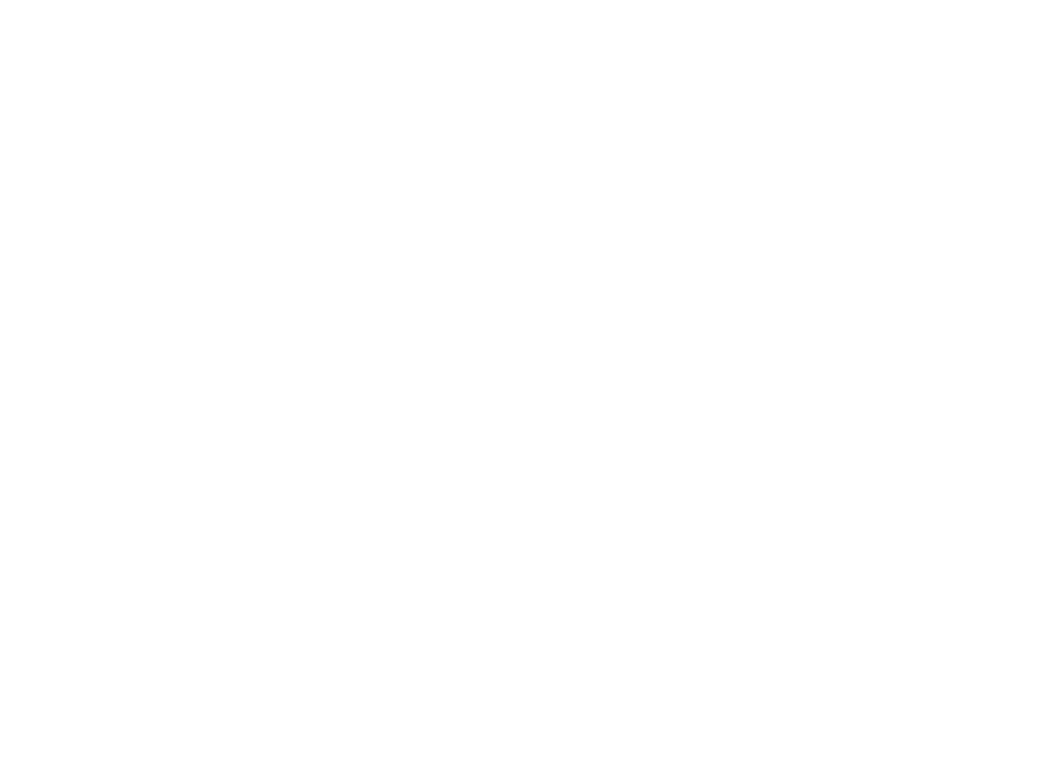
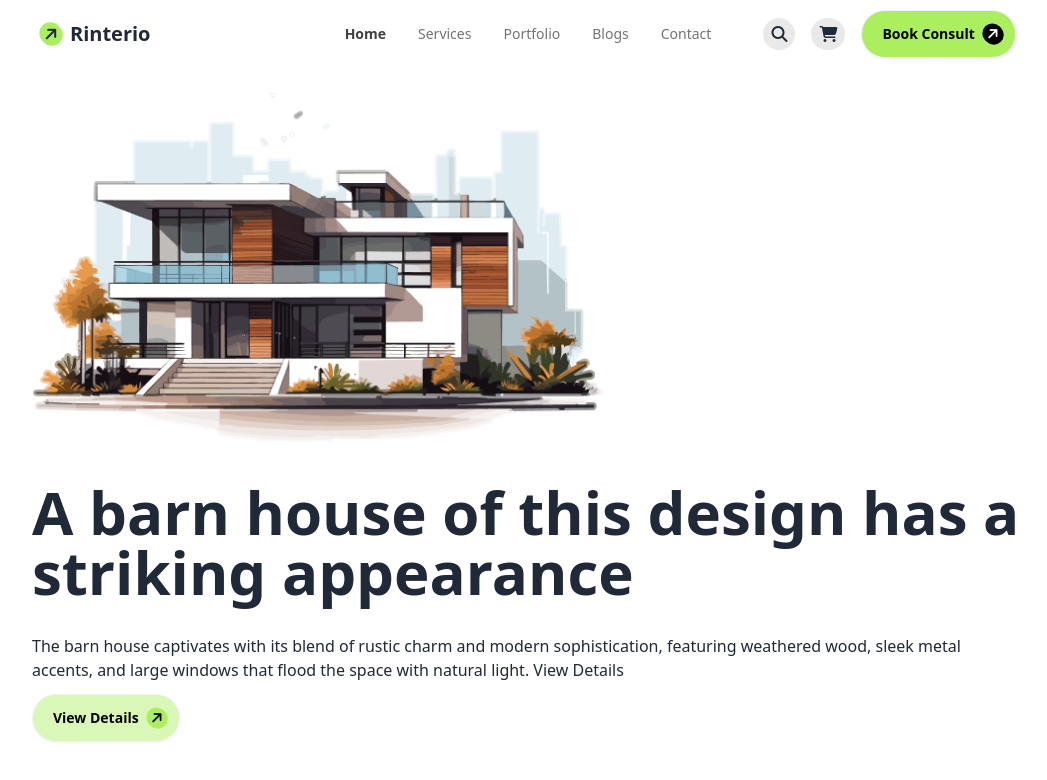
Before and after one commit to MHFAHAT/assainment-3, a plain HTML site: page index.html in a window 1280 px wide. Shown: the whole page, without its empty margins (112-1159 px from the left). Drawn offline with nearby package versions, Linux system fonts and the light colour scheme.

Commit message:
header section & 1part incomplete

```diff
--- a/index.html
+++ b/index.html
@@ -16,16 +16,62 @@
             extend: {
               colors: {
                 clifford: '#da373d',
+                buy: '#ABEF5F',
+                Gray: '#737373;',
+                White: '#E9E9E9;',
               }
             }
           }
         }
       </script>
+      <!-- font awsome -->
+      <script src="https://kit.fontawesome.com/7d9fe45805.js" crossorigin="anonymous"></script>
 </head>
-<body>
+<body class="">
     <!-- header start -->
-    <header>
+    <header class=" px-5 lg:px-36">
+      <!-- navbar -->
+        <nav class="container mx-auto ">
 
+            <div class="navbar  bg-base-100  ">
+                <div class="navbar-start gap-2">
+                    <i class="fa-solid fa-arrow-right text-red bg-buy p-1 rounded-full -rotate-45 "></i>
+                  <a class=" font-bold text-xl">  Rinterio</a>
+                </div>
+                <div class="navbar-center hidden lg:flex">
+                  <ul class="menu menu-horizontal px-1">
+                     <li ><a class="text-black opacity-75 font-bold">Home</a></li>
+                      <li><a class="text-Gray" >Services</a></li>
+                      <li><a class="text-Gray">Portfolio</a></li>
+                      <li><a class="text-Gray">Blogs </a></li>
+                      <li><a class="text-Gray">Contact</a></li>
+                  </ul>
+                </div>
+                <div>
+
+                </div>
+                <div class="navbar-end gap-4">
+                    <i class="fa-solid fa-magnifying-glass  bg-White rounded-full p-2"></i>
+                    <i class="fa-solid fa-cart-shopping  bg-White rounded-full p-2"></i>
+                  <a class="btn bg-buy text-black rounded-full py-2 pl-5 pr-3 font-bold">  Book Consult<i class="fa-solid fa-arrow-right text-white bg-black rounded-full p-1 -rotate-45"></i></i></a>
+                </div>
+              </div>
+         </nav>
+     <!-- header pic -->
+      <div  class="gap-10 py-6 ">
+         <div>
+             <img class=" " src="./assets/banner.png" alt="">
+         </div>
+         <div class="py-5">
+            <h1 class="font-bold text-6xl py-5">A barn house of this design has a
+              <br>striking appearance
+             </h1>
+             <p class="py-3"> The barn house captivates with its blend of rustic charm and modern sophistication, featuring weathered wood, sleek metal accents, and large windows that flood the space with natural light.
+              View Details</p>
+              <a class="btn bg-buy bg-opacity-45 text-black rounded-full py-2 pl-5 pr-3 font-bold">   View Details<i class="fa-solid fa-arrow-right text-black bg-buy rounded-full p-1 -rotate-45"></i></i></a>
+         </div>
+
+      </div>
     </header>
     <!-- main start -->
     <main>
```
